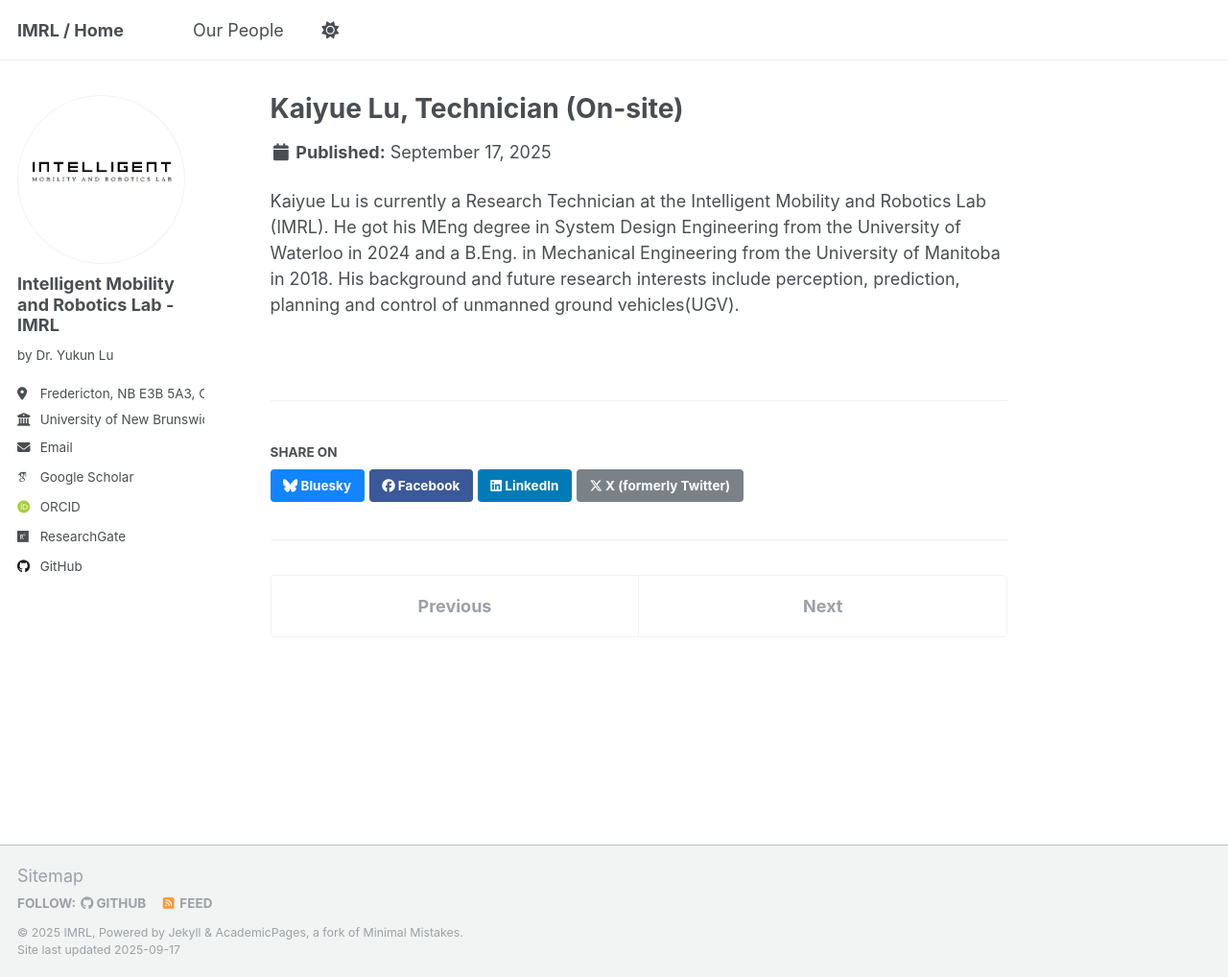
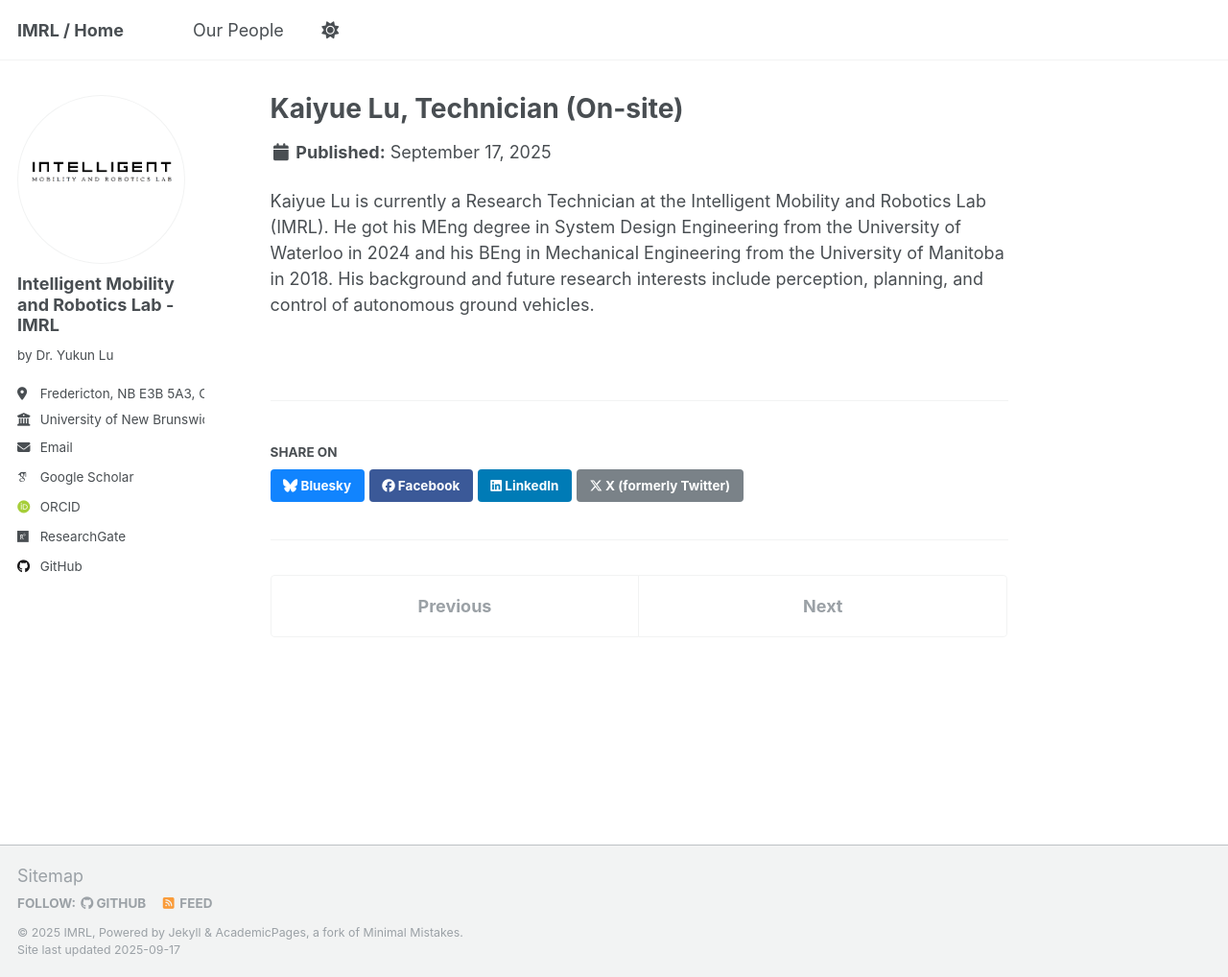
Before and after one commit to IMRL2025/IMRL2025.github.io, a Jekyll site: the page built from _portfolio/portfolio-2-Kaiyue Lu.md, in a window 1280 px wide and 1018 px high. Shown: the whole window at 96% size. Built offline with Jekyll 4.4.1, drawn with Linux system fonts in a browser that asks for light colours; some web fonts are replaced.

Commit message:
Update portfolio-2-Kaiyue Lu.md

```diff
--- a/_portfolio/portfolio-2-Kaiyue Lu.md
+++ b/_portfolio/portfolio-2-Kaiyue Lu.md
@@ -4,4 +4,4 @@ excerpt: "MEng in System Design Engineering, BEng in Mechanical Engineering <br/
 collection: portfolio
 ---
 
-Kaiyue Lu is currently a Research Technician at the Intelligent Mobility and Robotics Lab (IMRL). He got his MEng degree in System Design Engineering from the University of Waterloo in 2024 and a B.Eng. in Mechanical Engineering from the University of Manitoba in 2018. His background and future research interests include perception, prediction, planning and control of unmanned ground vehicles(UGV).
+Kaiyue Lu is currently a Research Technician at the Intelligent Mobility and Robotics Lab (IMRL). He got his MEng degree in System Design Engineering from the University of Waterloo in 2024 and his BEng in Mechanical Engineering from the University of Manitoba in 2018. His background and future research interests include perception, planning, and control of autonomous ground vehicles.
```
